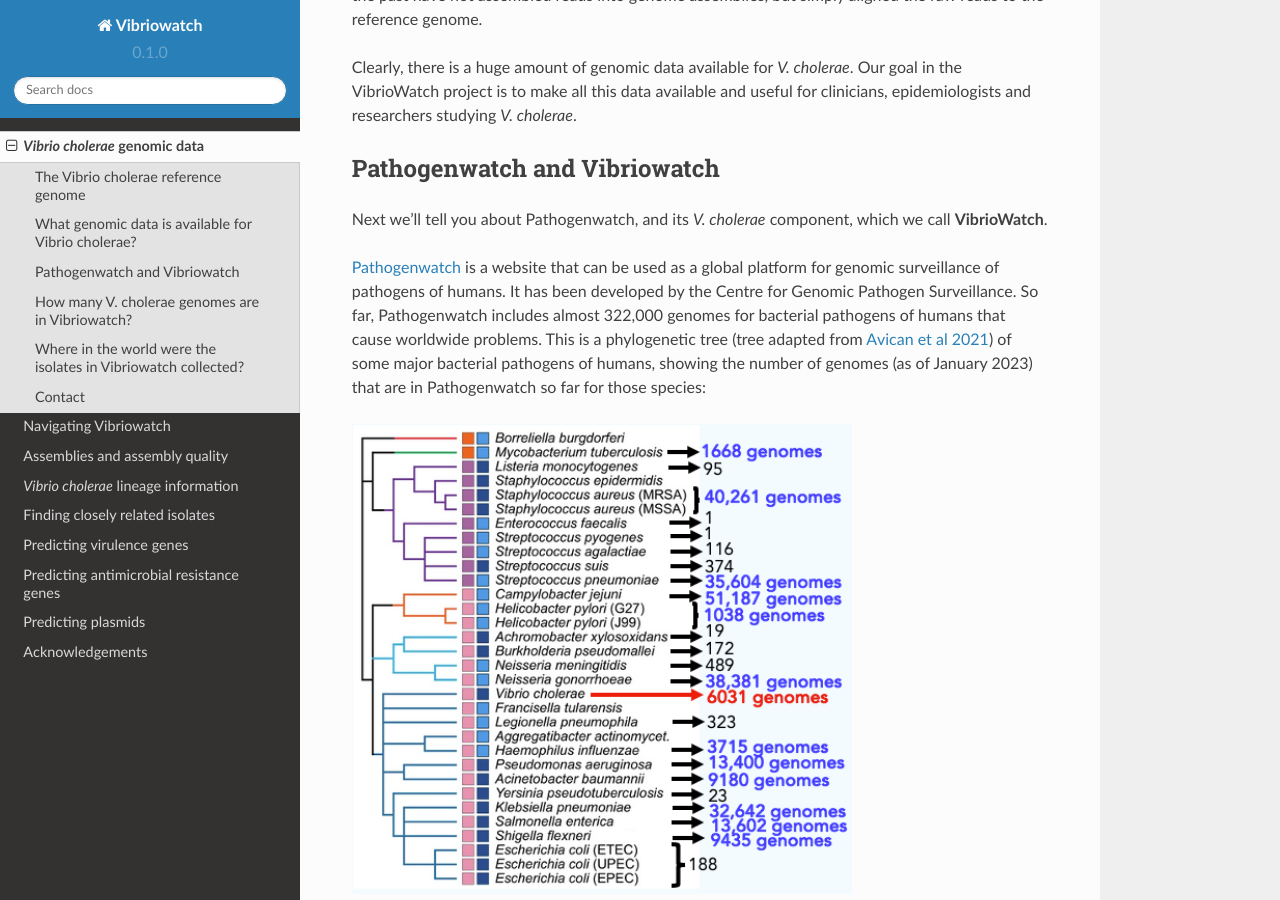
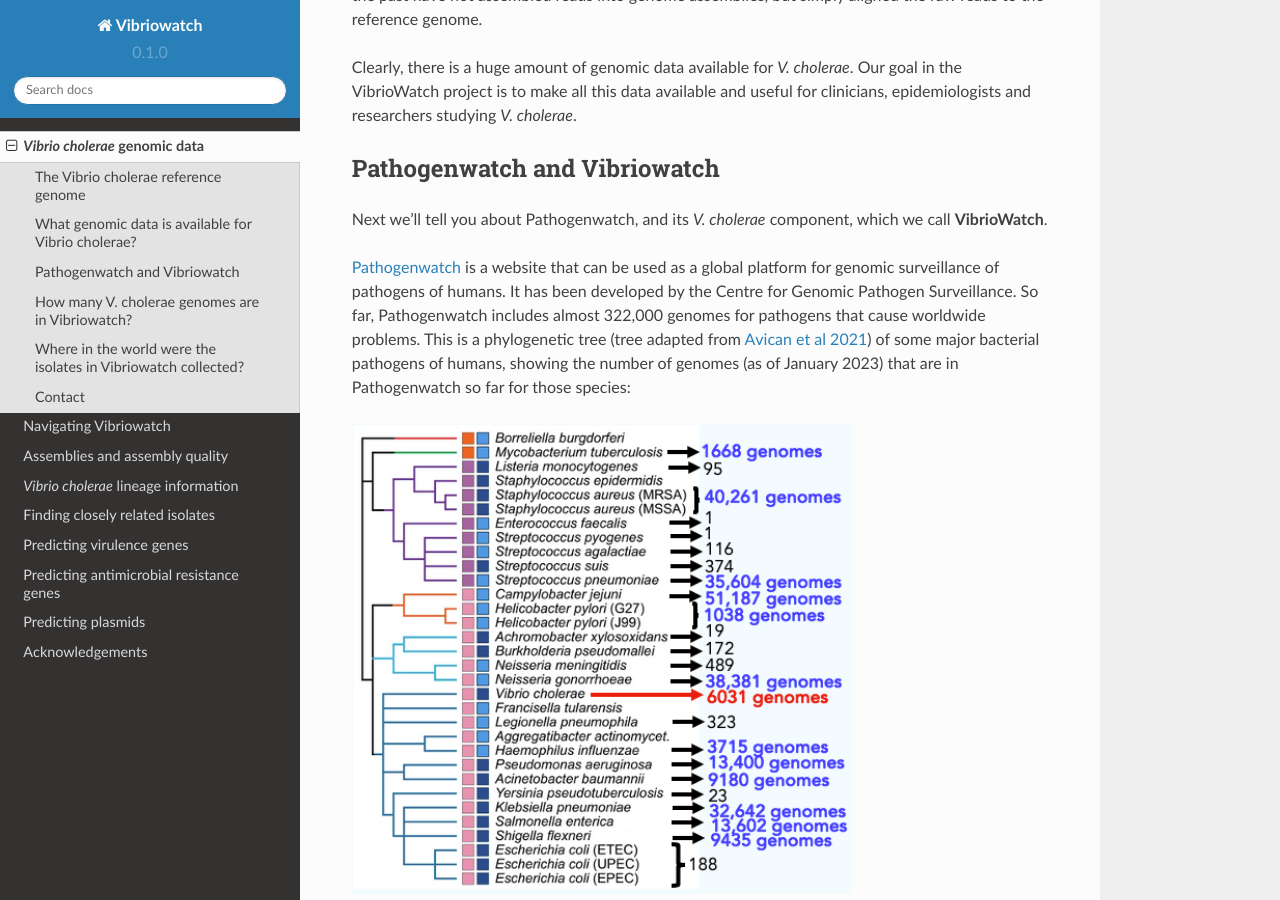
Before and after one commit to avrilcoghlan/vibriowatch, a Sphinx documentation site: the page built from docs/source/vibriogenomes.rst, in a window 1280 px wide and 900 px high, scrolled down 1951 px. Built offline with Sphinx 7.4.7 and the Read the Docs theme 2.0.0, drawn with Linux system fonts in a browser that asks for light colours.

Commit message:
Update vibriogenomes.rst

```diff
--- a/docs/source/vibriogenomes.rst
+++ b/docs/source/vibriogenomes.rst
@@ -52,7 +52,7 @@ Pathogenwatch and Vibriowatch
 
 Next we'll tell you about Pathogenwatch, and its *V. cholerae* component, which we call **VibrioWatch**.
 
-`Pathogenwatch`_ is a website that can be used as a global platform for genomic surveillance of pathogens of humans. It has been developed by the Centre for Genomic Pathogen Surveillance. So far, Pathogenwatch includes almost 322,000 genomes for bacterial pathogens of humans that cause worldwide problems. This is a phylogenetic tree (tree adapted from `Avican et al 2021`_) of some major bacterial pathogens of humans, showing the number of genomes (as of January 2023) that are in Pathogenwatch so far for those species:
+`Pathogenwatch`_ is a website that can be used as a global platform for genomic surveillance of pathogens of humans. It has been developed by the Centre for Genomic Pathogen Surveillance. So far, Pathogenwatch includes almost 322,000 genomes for pathogens that cause worldwide problems. This is a phylogenetic tree (tree adapted from `Avican et al 2021`_) of some major bacterial pathogens of humans, showing the number of genomes (as of January 2023) that are in Pathogenwatch so far for those species:
 
 .. image:: Picture20.png
   :width: 500
```
